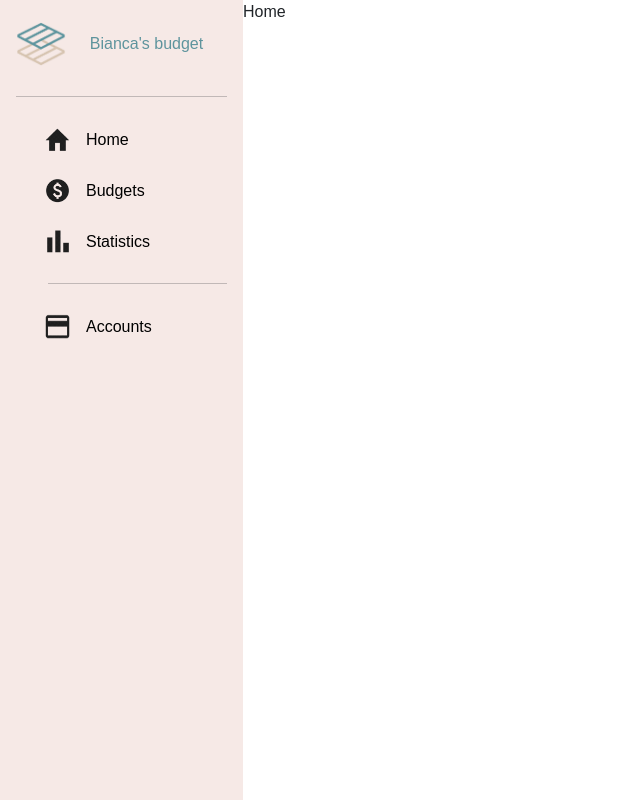
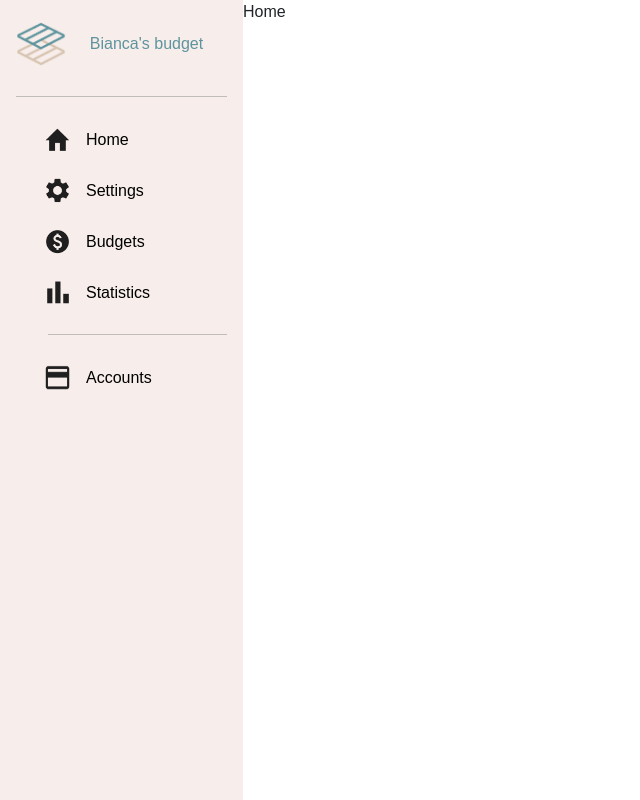
Before and after one commit to bianca-trasca/BudgetBloom, a React (Create React App) app: page / in a window 1280 px wide. Shown: the whole page, without its empty margins (0-640 px from the left). Built offline with nearby package versions, Linux system fonts and the light colour scheme.

Commit message:
added settings option in sidebar

```diff
--- a/src/App.js
+++ b/src/App.js
@@ -6,6 +6,7 @@ import Navbar from "./components/Navbar/Navbar";
 import Sidebar from "./components/Sidebar/Sidebar";
 
 // PAGES
+import Settings from "./pages/Settings/Settings";
 import Home from "./pages/Home/Home";
 import Budgets from "./pages/Budgets/Budgets";
 import Statistics from "./pages/Statistics/Statistics";
@@ -28,6 +29,7 @@ function App() {
           {/* <Navbar /> */}
           <Routes>
             <Route path="/" exact Component={Home} />
+            <Route path="/Settings" exact Component={Settings} />
             <Route path="/Budgets" exact Component={Budgets} />
             <Route path="/Statistics" exact Component={Statistics} />
             <Route path="/Accounts" exact Component={Accounts} />
--- a/src/components/Sidebar/Sidebar.css
+++ b/src/components/Sidebar/Sidebar.css
@@ -1,5 +1,5 @@
 .sidebar {
-  background-color: #f6e9e6;
+  background-color: #f6e9e6d2;
   width: 300px;
   height: 100vh;
 }
--- a/src/components/Sidebar/Sidebar.jsx
+++ b/src/components/Sidebar/Sidebar.jsx
@@ -5,6 +5,7 @@ import "bootstrap/dist/css/bootstrap.css";
 import "./Sidebar.css";
 import Logo from "../../assets/simpleLogo.png";
 import HomeImage from "../../assets/home.png";
+import SettingsImage from "../../assets/settings.png";
 import BudgetsImage from "../../assets/budget.png";
 import StatisticsImage from "../../assets/statistics.png";
 import AccountsImage from "../../assets/accounts.png";
@@ -28,6 +29,12 @@ function Sidebar() {
           <Link to="/" className="sidebar-link">
             <img src={HomeImage} className="m-2"></img>
             <div className="m-2">Home</div>
+          </Link>
+        </li>
+        <li className="sidebar-item">
+          <Link to="/" className="sidebar-link">
+            <img src={SettingsImage} className="m-2"></img>
+            <div className="m-2">Settings</div>
           </Link>
         </li>
         <li className="sidebar-item">
```
Also changed, not shown: src/assets/settings.png (added), src/pages/Settings/Settings.css (added), src/pages/Settings/Settings.jsx (added).
